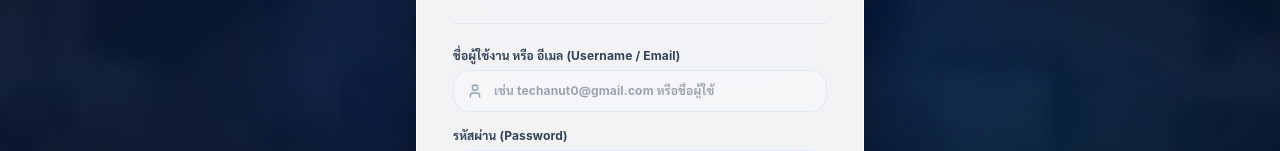
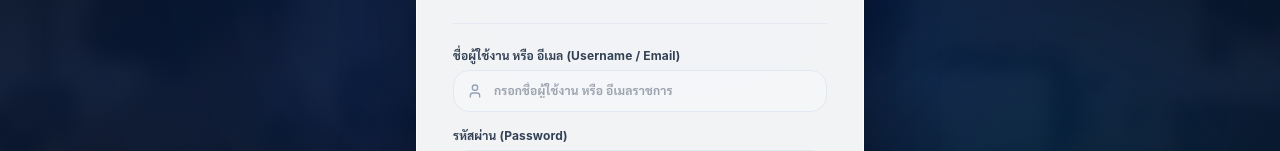
Before and after one commit to techanuttatip/esarabunDoingam, a Next.js app: page /login in a window 1280 px wide. Shown: the part 315-466 px from the top of the page. Built offline with nearby package versions, Linux system fonts and the light colour scheme.

Commit message:
fix(auth): change login input placeholder to neutral official text

```diff
--- a/src/app/(auth)/login/login-client-form.tsx
+++ b/src/app/(auth)/login/login-client-form.tsx
@@ -419,7 +419,7 @@ export function LoginClientForm() {
             <input
               type="text"
               required
-              placeholder="เช่น techanut0@gmail.com หรือชื่อผู้ใช้"
+              placeholder="กรอกชื่อผู้ใช้งาน หรือ อีเมลราชการ"
               value={usernameInput}
               onChange={(e) => setUsernameInput(e.target.value)}
               className="w-full pl-10 pr-4 py-3 rounded-2xl border border-slate-200 bg-slate-50/60 focus:bg-white text-xs font-bold text-slate-900 focus:ring-2 focus:ring-[#0052FF] focus:outline-none transition-all shadow-2xs"
```
